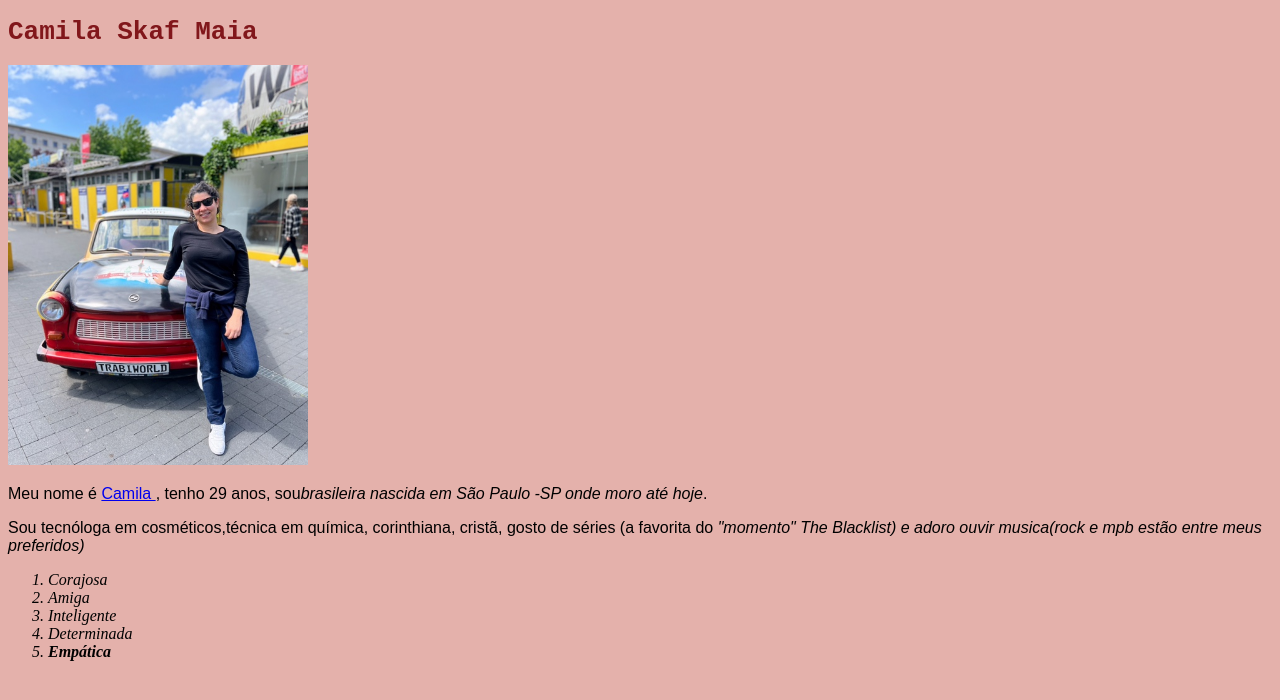
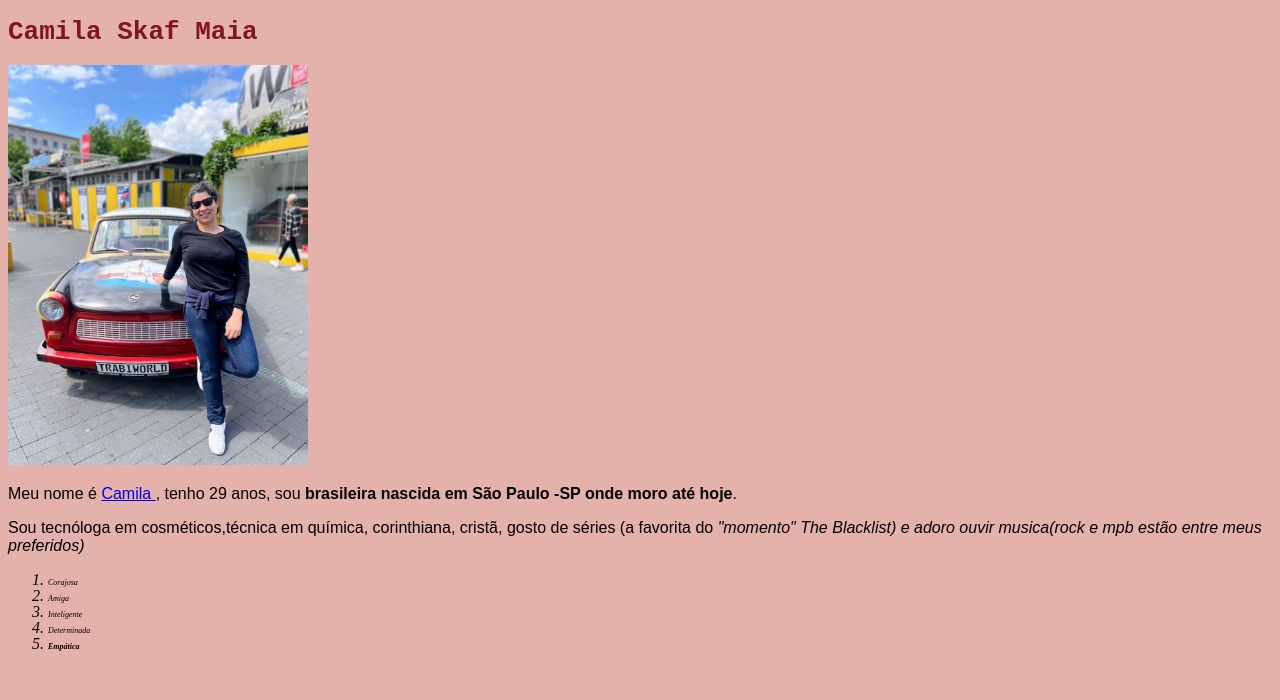
Before and after one commit to camilaskaf/camilaskaf, a plain HTML site: page index.html in a window 1280 px wide. Drawn offline with Linux system fonts and the light colour scheme.

Commit message:
alteração de fonte

```diff
--- a/index.html
+++ b/index.html
@@ -12,17 +12,16 @@
 
     <img src="./foto/perfil.JPG" width="300px"  alt="Essa foto,vou tirada em uma viagem recente que mudou minha vida e meu modo de me ver.">
 
-     <p> Meu nome é <a href="#Camila">Camila </a>, tenho 29 anos, sou<em>brasileira nascida em São Paulo -SP onde moro até hoje</em>.</p>
+     <p> Meu nome é <a href="#Camila">Camila </a>, tenho 29 anos, sou <strong>brasileira nascida em São Paulo -SP onde moro até hoje</strong>.</p>
      <p> Sou tecnóloga em cosméticos,técnica em química, corinthiana, cristã, gosto de séries (a favorita do <em>"momento" The Blacklist) e adoro ouvir musica(rock e mpb estão entre meus preferidos)</p>
         <a href="https://www.youtube.com/watch?v=Hf-bw4q6Pew" target="_blank"> </a>
 
-     <ol>
-     <li><em>Corajosa</em></li>
-     <li><em>Amiga</em></li>
-     <li><em>Inteligente</em></li>
-     <li><em>Determinada</em></li>
-     <li id="#Camila"><strong>Empática</strong></li>
-
+     <ol><div classe="qualitys"></div>
+     <li><em><div>Corajosa</em></li></div>
+     <li><em><div>Amiga</div></em></li>
+     <li><em><div>Inteligente</div></em></li>
+     <li><em><div>Determinada</div></em></li>
+     <li id="#Camila"><strong><div>Empática</div></strong></li>
      </ol>
 
 </body>
--- a/style.css
+++ b/style.css
@@ -10,3 +10,19 @@ h1{
 p{
     font-family: Arial, Helvetica, sans-serif;
 }
+.qualitys{
+
+}
+
+div:nth-of-type(1){
+font-size: 8px;
+}
+div:nth-of-type(2){
+font: size 14px;;
+}
+div:nth-of-type(3){
+font-size: 30px;
+}
+div:nth-of-type(4){
+font-size: 50px;
+}
```
